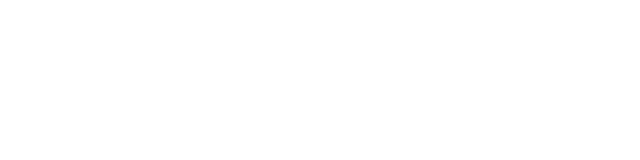
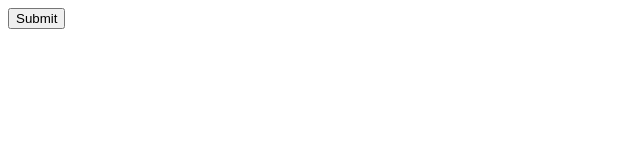
Before and after one commit to theallSparky/recipe-react-postgresql, a React (Vite) app in the folder frontend/: page / in a window 1280 px wide. Shown: the top 160 px of the page, without its empty margins (0-640 px from the left). Built offline with nearby package versions, Linux system fonts and the light colour scheme.

Commit message:
Added types.ts, can now call api through button, even if search term is currently hardcoded

```diff
--- a/frontend/src/App.tsx
+++ b/frontend/src/App.tsx
@@ -1,15 +1,17 @@
 import "./App.css";
-import { useState } from "react";
+import { FormEvent, useState } from "react";
 import * as api from "./api";
+import { Recipe } from "./types";
 
 const App = () => {
-  const [searchTerm, setSearchTerm] = useState("burgers and fries");
-  const [recipes, setRecipes] = useState([]);
+  const [searchTerm, setSearchTerm] = useState("burgers");
+  const [recipes, setRecipes] = useState<Recipe[]>([]);
 
-  const handleSearchSubmit = async () => {
+  const handleSearchSubmit = async (event: FormEvent) => {
+    event.preventDefault();
     try {
       const recipes = await api.searchRecipes(searchTerm, 1);
-      setRecipes(recipes);
+      setRecipes(recipes.results);
     } catch (e) {
       console.log(e);
     }
@@ -17,6 +19,10 @@ const App = () => {
 
   return (
     <div>
+      <form onSubmit={(event) => handleSearchSubmit(event)}>
+        <button type="submit">Submit</button>
+      </form>
+
       {recipes.map((recipe) => (
         <div>
           recipe image location: {recipe.image}
--- a/frontend/src/api.ts
+++ b/frontend/src/api.ts
@@ -1,5 +1,5 @@
 export const searchRecipes = async (searchTerm: string, page: number) => {
-  const baseUrl = new URL("http:''localhost:3000/api/recipes/search");
+  const baseUrl = new URL("http://localhost:3000/api/recipes/search");
   baseUrl.searchParams.append("searchTerm", searchTerm);
   baseUrl.searchParams.append("page", String(page));
 
--- /dev/null
+++ b/frontend/src/types.ts
@@ -0,0 +1,6 @@
+export interface Recipe {
+  id: number;
+  title: string;
+  image: string;
+  imageType: string;
+}
```
